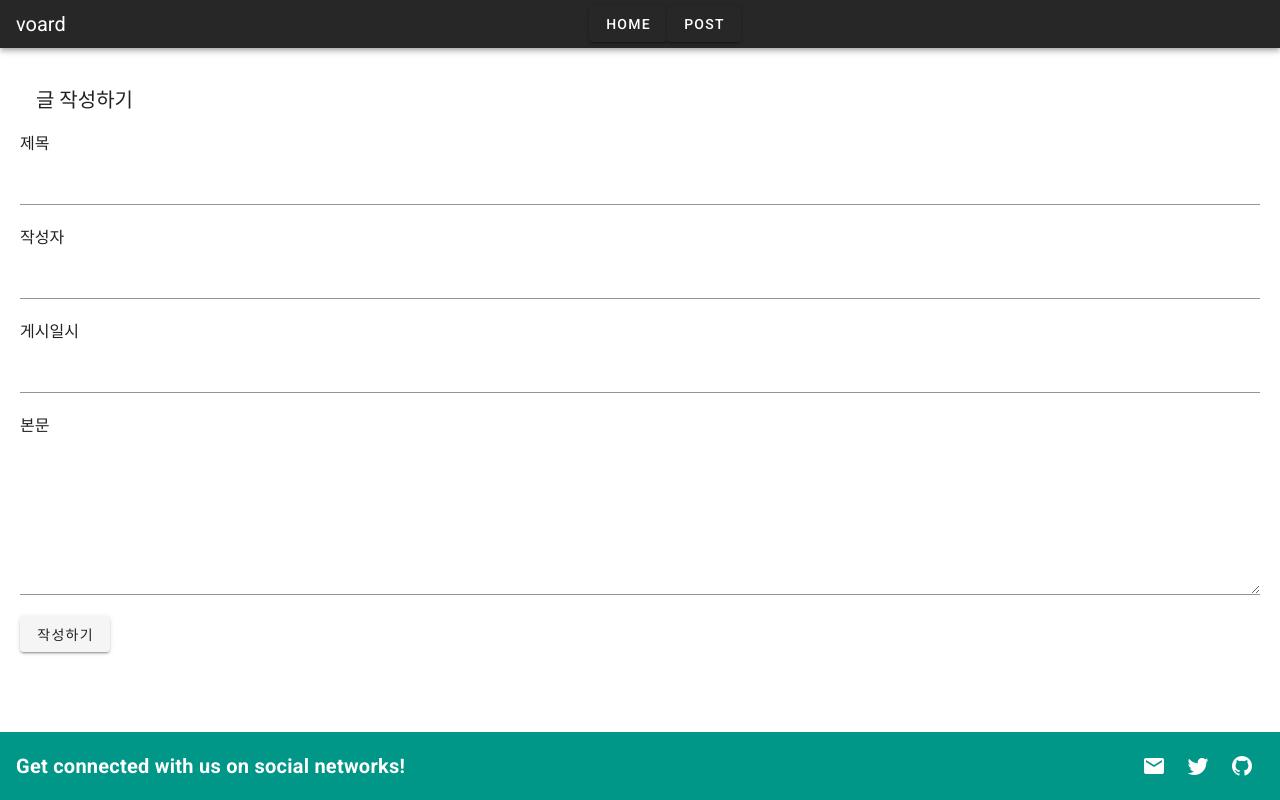
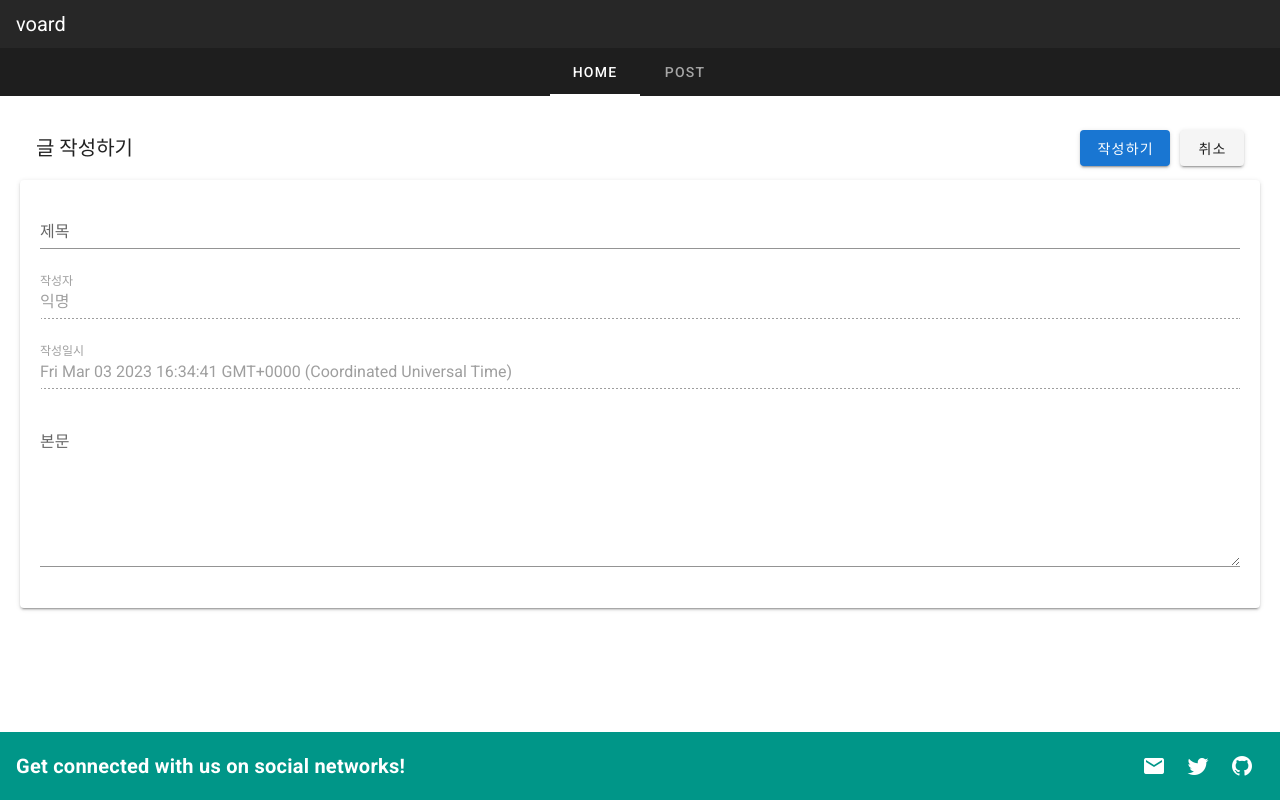
Before and after one commit to sj1225/voard, a Vue app: page /post in a window 1280 px wide. Built offline with nearby package versions, Linux system fonts and the light colour scheme.

Commit message:
헤더 개선, 작성화면 개선

```diff
--- a/src/view/component/Header.vue
+++ b/src/view/component/Header.vue
@@ -2,10 +2,35 @@
 <header>
   <v-app-bar dense dark>
     <v-app-bar-title>voard</v-app-bar-title>
+  </v-app-bar>
+
+  <v-tabs
+    dark>
     <v-spacer></v-spacer>
-    <v-btn href="/home">HOME</v-btn>
-    <v-btn href="/post">POST</v-btn>
-    <v-spacer></v-spacer>
-  </v-app-bar>
+    <v-tab @click="goHome()">
+      HOME
+    </v-tab>
+    <v-tab @click="goPost()">
+      POST
+    </v-tab>
+  <v-spacer></v-spacer>
+  </v-tabs>
 </header>
 </template>
+
+<script>
+export default {
+  methods:{
+    goHome(){
+      this.$router.push({
+        name:"home",
+      });
+    },
+    goPost(){
+      this.$router.push({
+        name:"post",
+      });
+    }
+  }
+}
+</script>
--- a/src/view/page/Post.vue
+++ b/src/view/page/Post.vue
@@ -4,16 +4,16 @@
     <v-toolbar flat>
       <v-toolbar-title>글 작성하기</v-toolbar-title>
       <v-spacer></v-spacer>
-      <!-- 작성버튼 넣기 -->
+        <v-btn @click="insert()" color="primary" style="margin-right: 10px;">작성하기</v-btn>
+        <v-btn @click="calcel()">취소</v-btn>
     </v-toolbar>
 
-    제목 <v-text-field></v-text-field>
-    작성자 <v-text-field></v-text-field>
-    게시일시 <v-text-field></v-text-field>
-    본문 <v-textarea></v-textarea>
-
-    <v-btn @click="insert()">작성하기</v-btn>
-    <p></p>
+    <v-card style="padding:20px">
+      <v-text-field label="제목" v-model="title"></v-text-field>
+      <v-text-field label="작성자" v-model="writer" disabled></v-text-field>
+      <v-text-field label="작성일시" v-model="writedate" disabled></v-text-field>
+      <v-textarea label="본문" v-model="content"></v-textarea>
+    </v-card>
   </div>
 </template>
 
@@ -21,13 +21,21 @@
 export default {
     data () {
         return {
-
+          title:'',
+          writer:'익명',
+          writedate:Date(),
+          content:'',
         }
     },
 
     methods: {
       insert() {
         alert("summit");
+      },
+      calcel() {
+        this.$router.push({
+        name:"home",
+      });
       }
     }
 }
```
